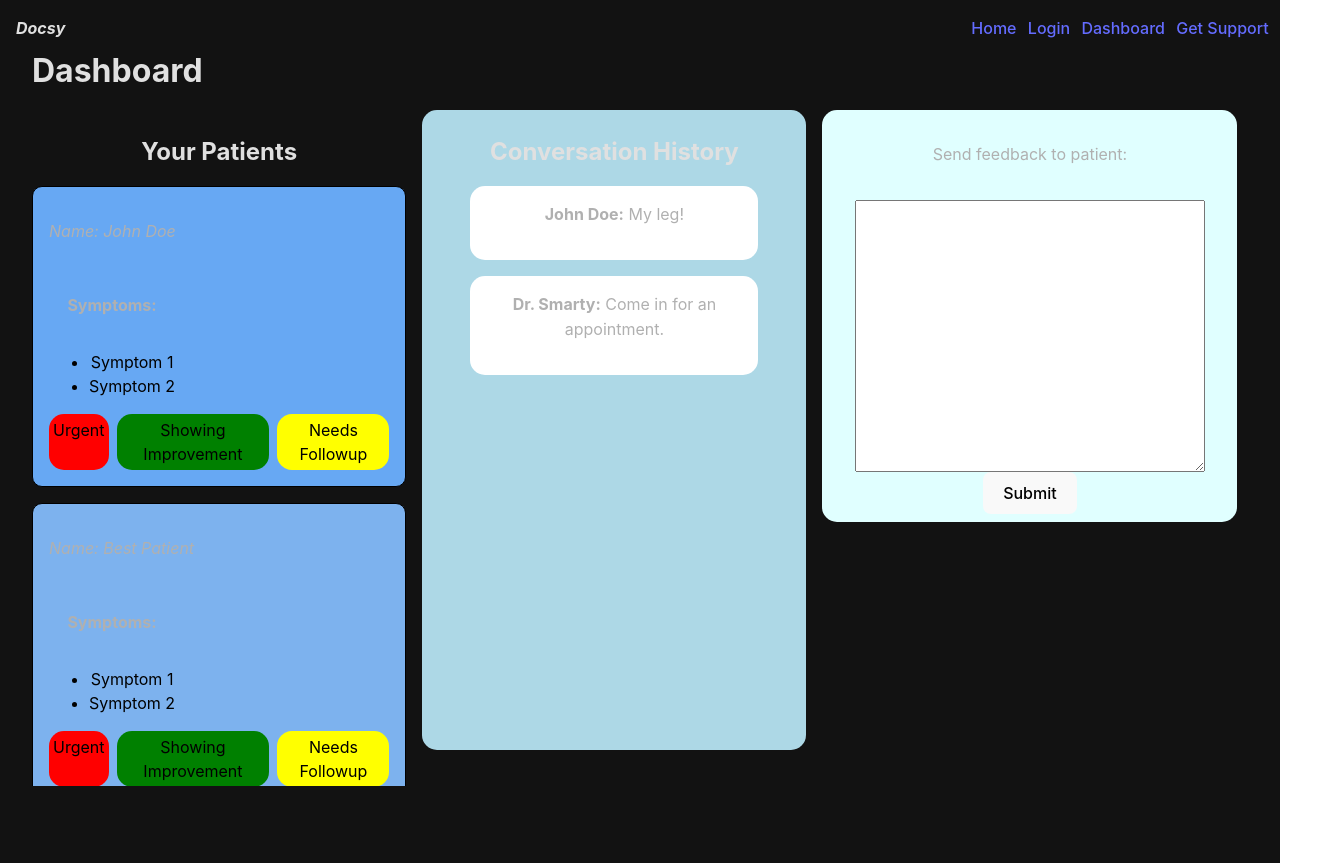
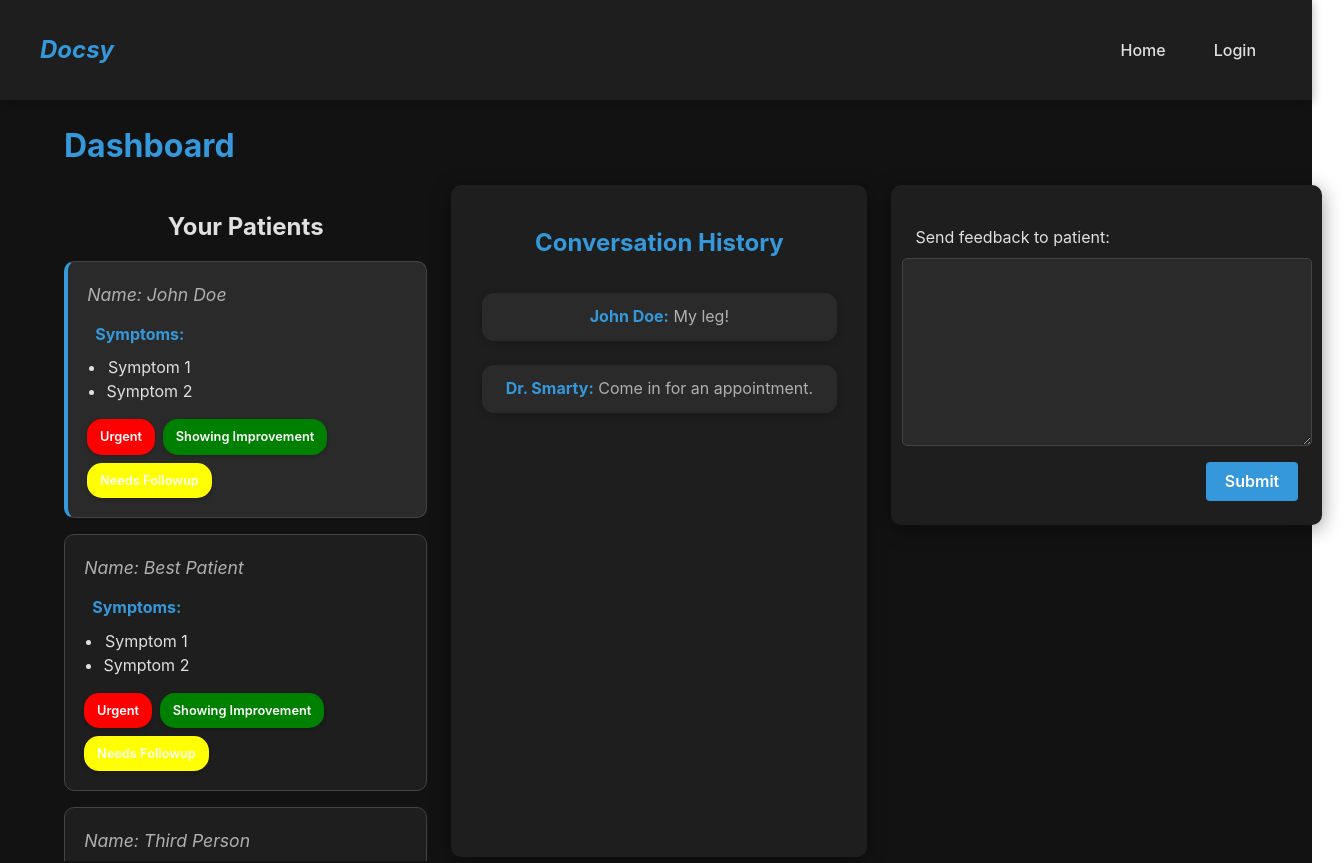
Before and after one commit to timothy-2183/Hackdavis-2025, a React (Vite) app in the folder frontend/: page /dashboard in a window 1280 px wide. Shown: the top 863 px of the page, 1344 px wide, since content can reach past the window. Built offline with nearby package versions, Linux system fonts and the light colour scheme.

Commit message:
updating gui

```diff
--- a/frontend/components/Message.css
+++ b/frontend/components/Message.css
@@ -1,5 +1,19 @@
 .message {
-    background-color: white;
-    width: 75%;
-    border-radius: 15px;
+    background-color: #2a2a2a;
+    color: #e0e0e0;
+    width: 100%;
+    max-width: 90%;
+    border-radius: 12px;
+    padding: 0.8rem 1.2rem;
+    margin-bottom: 0.5rem;
+    box-shadow: 0 2px 8px rgba(0, 0, 0, 0.2);
 }
+
+.message p {
+    margin: 0;
+    line-height: 1.4;
+}
+
+.message b {
+    color: #3498db;
+}
--- a/frontend/components/Navbar.css
+++ b/frontend/components/Navbar.css
@@ -6,17 +6,35 @@
     top: 0;
     left: 0;
     width: 100%;
+    background-color: #1e1e1e;
+    padding: 0.5rem 1rem;
+    box-shadow: 0 2px 10px rgba(0, 0, 0, 0.3);
+    z-index: 1000;
 }
 
 .navbar-links {
-    width: 25%;
     display: flex;
     align-items: center;
-    justify-content: space-evenly;
+    gap: 2rem;
+    padding-right: 2rem;
+}
+
+.navbar-links a {
+    color: #e0e0e0;
+    text-decoration: none;
+    font-weight: 500;
+    transition: color 0.2s ease;
+    padding: 0.5rem;
+}
+
+.navbar-links a:hover {
+    color: #3498db;
 }
 
 .app-name {
     font-style: italic;
     font-weight: bold;
     padding: 1em;
+    font-size: 1.5rem;
+    color: #3498db;
 }
--- a/frontend/components/Navbar.jsx
+++ b/frontend/components/Navbar.jsx
@@ -1,27 +1,49 @@
-import { useState } from 'react'
+import { useState, useEffect } from 'react'
 import { Link } from "wouter";
 import './Navbar.css'
 
 function Navbar() {
+  const [user, setUser] = useState(null);
+
+  // Check if user is logged in on component mount
+  useEffect(() => {
+    const userData = localStorage.getItem('userData');
+    if (userData) {
+      setUser(JSON.parse(userData));
+    }
+  }, []);
+
+  // Handle logout
+  const handleLogout = () => {
+    localStorage.removeItem('userData');
+    setUser(null);
+    window.location.href = '/';
+  };
 
   return (
     <div className='navbar'>
         <div className='app-name'>Docsy</div>
         <div className='navbar-links'>
-        <Link href="/">
-            Home
-        </Link>
-        <Link href="/login">
-            Login
-        </Link>
-        <Link href="/dashboard">
-            Dashboard
-        </Link>
-        <Link href='/getsupport'>
-          Get Support
-        </Link>
+          <Link href="/">Home</Link>
+
+          {!user ? (
+            // Show login link if user is not logged in
+            <Link href="/login">Login</Link>
+          ) : (
+            // Show appropriate dashboard based on user type
+            <>
+              {user.user_type === 'doctor' && (
+                <Link href="/dashboard">Dashboard</Link>
+              )}
+
+              {user.user_type === 'patient' && (
+                <Link href="/getsupport">Get Support</Link>
+              )}
+
+              <Link href="#" onClick={handleLogout}>Logout</Link>
+            </>
+          )}
         </div>
-
     </div>
   )
 }
--- a/frontend/components/PatientCard.css
+++ b/frontend/components/PatientCard.css
@@ -1,21 +1,49 @@
 .patient-card {
-    color: black;
-    background-color: #7db2ee;
-    padding: 1em;
+    color: #e0e0e0;
+    background-color: #1e1e1e;
+    padding: 1.2rem;
     display: flex;
     flex-direction: column;
     justify-content: left;
     align-items: flex-start;
-    border: 1px black solid;
+    border: 1px solid #444;
     border-radius: 10px;
     min-width: 25vw;
-    margin-bottom: 1em;
+    margin-bottom: 1rem;
+    transition: all 0.2s ease;
+    cursor: pointer;
 }
 
 .patient-active {
-    background-color: #67a8f3;
+    background-color: #2a2a2a;
+    border-left: 4px solid #3498db;
 }
 
 .patient-card:hover {
-    box-shadow: 5px 5px 5px lightskyblue;
+    box-shadow: 0 5px 15px rgba(0, 0, 0, 0.3);
+    transform: translateY(-2px);
 }
+
+.patient-info {
+    margin-bottom: 0.8rem;
+}
+
+.patient-info p {
+    margin: 0;
+    font-size: 1.1rem;
+}
+
+.symptoms-container {
+    margin-bottom: 1rem;
+}
+
+.symptoms-container p {
+    margin-top: 0;
+    margin-bottom: 0.5rem;
+    color: #3498db;
+}
+
+.symptoms-container ul {
+    margin: 0;
+    padding-left: 1.2rem;
+}
--- a/frontend/components/Tag.css
+++ b/frontend/components/Tag.css
@@ -1,11 +1,16 @@
 .tag {
     border-radius: 15px;
-    padding: 0.25em;
+    padding: 0.5rem 0.8rem;
+    font-size: 0.8rem;
+    font-weight: 600;
+    color: white;
+    box-shadow: 0 2px 4px rgba(0, 0, 0, 0.2);
 }
 
 .tags {
     width: 100%;
     display: flex;
     justify-content: flex-start;
-    gap: 0.5em;
+    gap: 0.5rem;
+    flex-wrap: wrap;
 }
--- a/frontend/pages/Dashboard.css
+++ b/frontend/pages/Dashboard.css
@@ -1,17 +1,26 @@
 .dashboard-text {
     text-align: left;
     font-size: 2em;
+    color: #3498db;
+    margin-top: 4rem;
+    margin-left: 2rem;
 }
 
 .dashboard-main {
-    gap: 1em;
+    gap: 1.5rem;
     display: flex;
     min-width: 95vw;
-    min-height: 95vh;
+    min-height: 90vh;
+    padding: 0 2rem 2rem;
 }
 
 .patients-panel {
     max-width: 50vw;
+}
+
+.patients-panel h3 {
+    color: #e0e0e0;
+    margin-bottom: 1rem;
 }
 
 .patients-container {
@@ -20,24 +29,31 @@
 }
 
 .conversation-panel {
-    color: black;
-    border-radius: 15px;
-    background-color: lightblue;
+    color: #e0e0e0;
+    border-radius: 10px;
+    background-color: #1e1e1e;
     display: flex;
     flex-direction: column;
     min-width: 30vw;
     height: 80vh;
+    padding: 1rem;
+    box-shadow: 0 4px 20px rgba(0, 0, 0, 0.4);
+}
+
+.conversation-panel h3 {
+    margin-bottom: 1rem;
+    color: #3498db;
 }
 
 .conversation-container {
     display: flex;
     flex-direction: column;
-    justify-content: center;
+    justify-content: flex-start;
     align-items: center;
     gap: 1em;
     overflow: auto;
+    padding: 1rem;
 }
-
 
 .feedback-panel {
     min-width: 35%;
@@ -46,12 +62,13 @@
 }
 
 .feedback-container {
-    color: black;
-    background-color: lightcyan;
-    border-radius: 15px;
-    padding: 1em;
+    color: #e0e0e0;
+    background-color: #1e1e1e;
+    border-radius: 10px;
+    padding: 1.5rem;
     min-width: 90%;
-    height: 50%;
+    height: fit-content;
+    box-shadow: 0 4px 20px rgba(0, 0, 0, 0.4);
 }
 
 .feedback-form {
@@ -59,20 +76,51 @@
     flex-direction: column;
     justify-content: center;
     align-items: center;
+    width: 100%;
 }
 
+.feedback-form p {
+    align-self: flex-start;
+    margin-bottom: 0.5rem;
+    color: #e0e0e0;
+}
 
 .feedback-input {
-    width: 90%;
-    height: 20em;
+    width: 100%;
+    height: 10rem;
+    padding: 0.8rem;
+    margin-bottom: 1rem;
+    border-radius: 5px;
+    border: 1px solid #444;
+    background-color: #2a2a2a;
+    color: #e0e0e0;
+    resize: vertical;
 }
 
+.feedback-form button {
+    align-self: flex-end;
+    padding: 0.6rem 1.2rem;
+    background-color: #3498db;
+    color: white;
+    border: none;
+    border-radius: 4px;
+    font-weight: 600;
+    cursor: pointer;
+    transition: background-color 0.2s;
+}
+
+.feedback-form button:hover {
+    background-color: #2980b9;
+}
 
 .dashboard-container {
     min-width: 95vw;
     min-height: 95vh;
     display: flex;
     flex-direction: column;
-    justify-content: left;
-    align-items: left;
+    justify-content: flex-start;
+    align-items: flex-start;
+    background-color: #121212;
+    color: #e0e0e0;
+    padding-top: 2rem;
 }
--- a/frontend/pages/GetSupport.css
+++ b/frontend/pages/GetSupport.css
@@ -1,6 +1,62 @@
 .form-row {
-    min-width: 17em;
     display: flex;
-    justify-content: space-between;
-    align-items: center;
+    flex-direction: column;
+    gap: 0.5rem;
+    width: 100%;
+    margin-bottom: 1rem;
 }
+
+.form-row p {
+    font-weight: 600;
+    color: #e0e0e0;
+    margin: 0;
+}
+
+.form-row input {
+    padding: 0.8rem;
+    border: 1px solid #444;
+    border-radius: 5px;
+    background-color: #2a2a2a;
+    color: #e0e0e0;
+    font-size: 1rem;
+}
+
+.form-row input:focus {
+    outline: none;
+    border-color: #3498db;
+    box-shadow: 0 0 0 2px rgba(52, 152, 219, 0.3);
+}
+
+.symptoms-panel {
+    display: flex;
+    flex-direction: column;
+    background-color: #1e1e1e;
+    border-radius: 10px;
+    padding: 1.5rem;
+    box-shadow: 0 4px 20px rgba(0, 0, 0, 0.4);
+    width: 100%;
+    max-width: 500px;
+}
+
+.symptoms-form {
+    display: flex;
+    flex-direction: column;
+    width: 100%;
+}
+
+.symptoms-form button {
+    align-self: flex-end;
+    padding: 0.6rem 1.2rem;
+    background-color: #3498db;
+    color: white;
+    border: none;
+    border-radius: 4px;
+    font-weight: 600;
+    cursor: pointer;
+    transition: background-color 0.2s;
+    margin-top: 1rem;
+}
+
+.symptoms-form button:hover {
+    background-color: #2980b9;
+}
```
